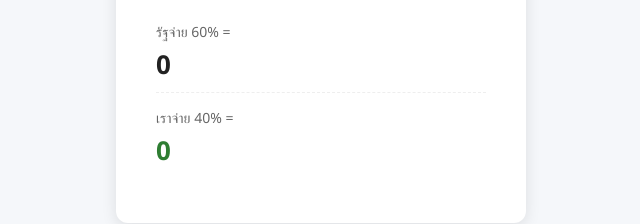
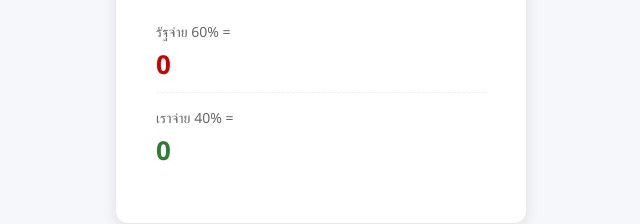
Before and after one commit to jarukubp/60-40, a plain HTML site: page index.html in a window 1280 px wide. Shown: the part 381-605 px from the top of the page, 319-959 px from the left. Drawn offline with Linux system fonts and the light colour scheme.

Commit message:
Update index.html

```diff
--- a/index.html
+++ b/index.html
@@ -69,8 +69,12 @@
             color: #222;
             margin: 0;
         }
+        #result60 {
+    color: #CC0000; /* สีเขียวโทนสบายตาและเห็นเด่นชัด */
+        }
         #result40 {
     color: #2e7d32; /* สีเขียวโทนสบายตาและเห็นเด่นชัด */
+
 }
     </style>
 </head>
```
